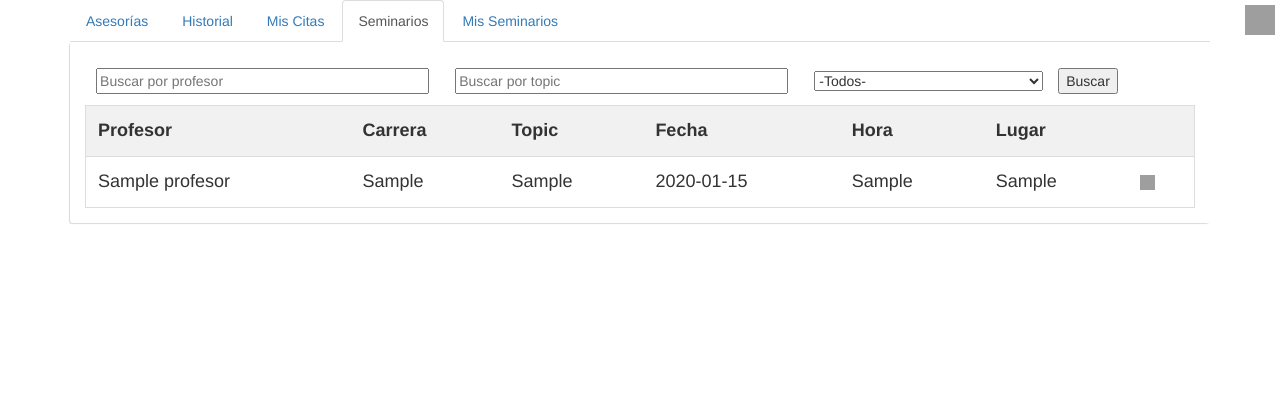
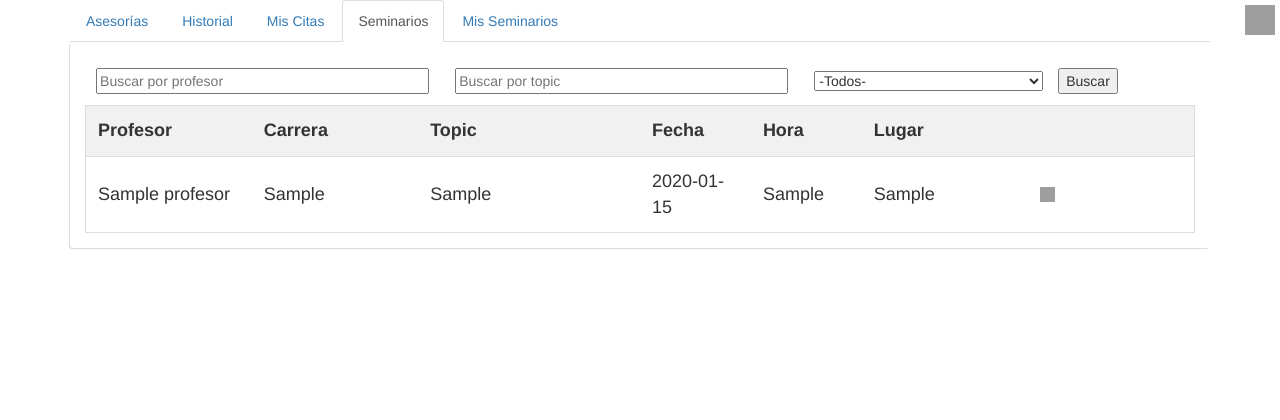
Before and after one commit to CrashSoft18-2/Sw2-v2.0, a Flask app: page /seminarios in a window 1280 px wide. Shown: the top 420 px of the page. Run offline with Flask 2, Linux system fonts and the light colour scheme; tables that the repository leaves empty hold one stand-in row (values such as "Sample post"); some libraries are stand-ins or nearby versions; grey boxes are pictures that could not be loaded.

Commit message:
Update seminarios.html

```diff
--- a/templates/alumno/seminarios.html
+++ b/templates/alumno/seminarios.html
@@ -60,13 +60,13 @@
 
       <table id="myTable">
         <tr class="header">
-          <th>Profesor</th>
-          <th>Carrera</th>
-          <th>Topic</th>
-          <th>Fecha</th>
-          <th>Hora</th>
-          <th>Lugar</th>
-          <th></th>
+          <th style="width:15%;">Profesor</th>
+          <th style="width:15%;">Carrera</th>
+          <th style="width:20%;">Topic</th>
+          <th style="width:10%;">Fecha</th>
+          <th style="width:10%;">Hora</th>
+          <th style="width:15%;">Lugar</th>
+          <th style="width:15%;"></th>
         </tr>
         {% for seminario in seminarios %}
           <tr>
```
